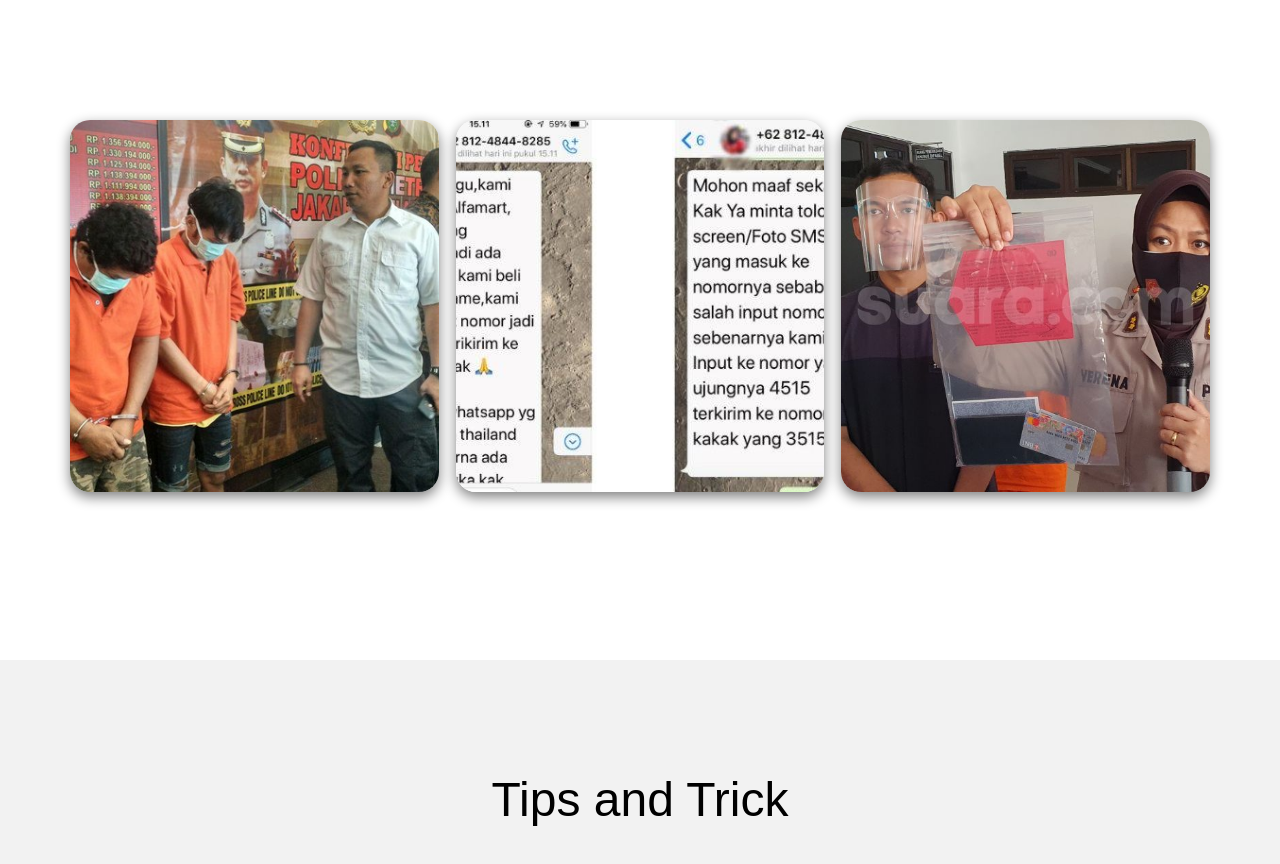
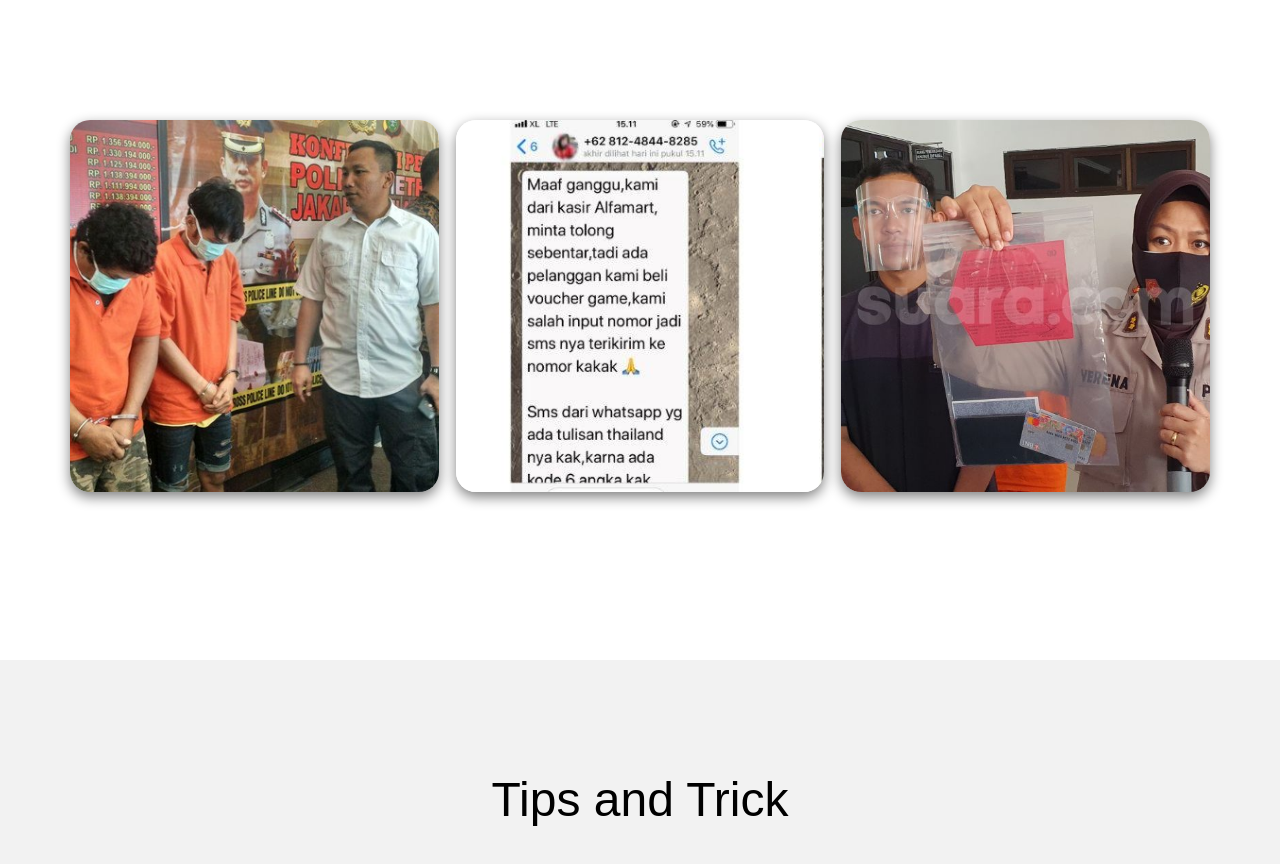
Before and after one commit to Allestor-Oakley/ancaman-digital-vue, a Vue app: page /Scam in a window 1280 px wide. Shown: the part 940-1804 px from the top of the page. Built offline with nearby package versions, Linux system fonts and the light colour scheme.

Commit message:
change position for some element

```diff
--- a/src/views/cyber-crime/Scam.vue
+++ b/src/views/cyber-crime/Scam.vue
@@ -6,7 +6,7 @@
     :context="judul.context">
     <div id="illustration">
       <img src="../../assets/cyber-crime/scam/judul/scam.png" alt="" width="375">
-      <img class="circuit" src="../../assets/cyber-crime/scam/judul/circuit-up-1_animated.svg" alt="" style="top : 5px; left : 28px">
+      <img class="circuit" src="../../assets/cyber-crime/scam/judul/circuit-up-1_animated.svg" alt="" style="top : -1px; left : 28px">
       <img class="circuit" src="../../assets/cyber-crime/scam/judul/circuit-up-2_animated.svg" alt="" style="top : -35px; left : 120px">
       <img class="circuit" src="../../assets/cyber-crime/scam/judul/circuit-up-3_animated.svg" alt="" style="top : -30px; left : 250px">
       <img class="circuit" src="../../assets/cyber-crime/scam/judul/circuit-down-1_animated.svg" alt="" style="top : 220px; left : 28px">
@@ -115,7 +115,7 @@
 }
 </script>
 
-<style scoped>
+<style>
 #illustration {
   position: relative;
   top: 10px;
@@ -130,4 +130,7 @@
   height: 157px;
   z-index: 1;
 }
+#contoh-kasus-menu .contoh-kasus-item:nth-child(2) img {
+  object-position: 0% 50%;
+}
 </style>
```
